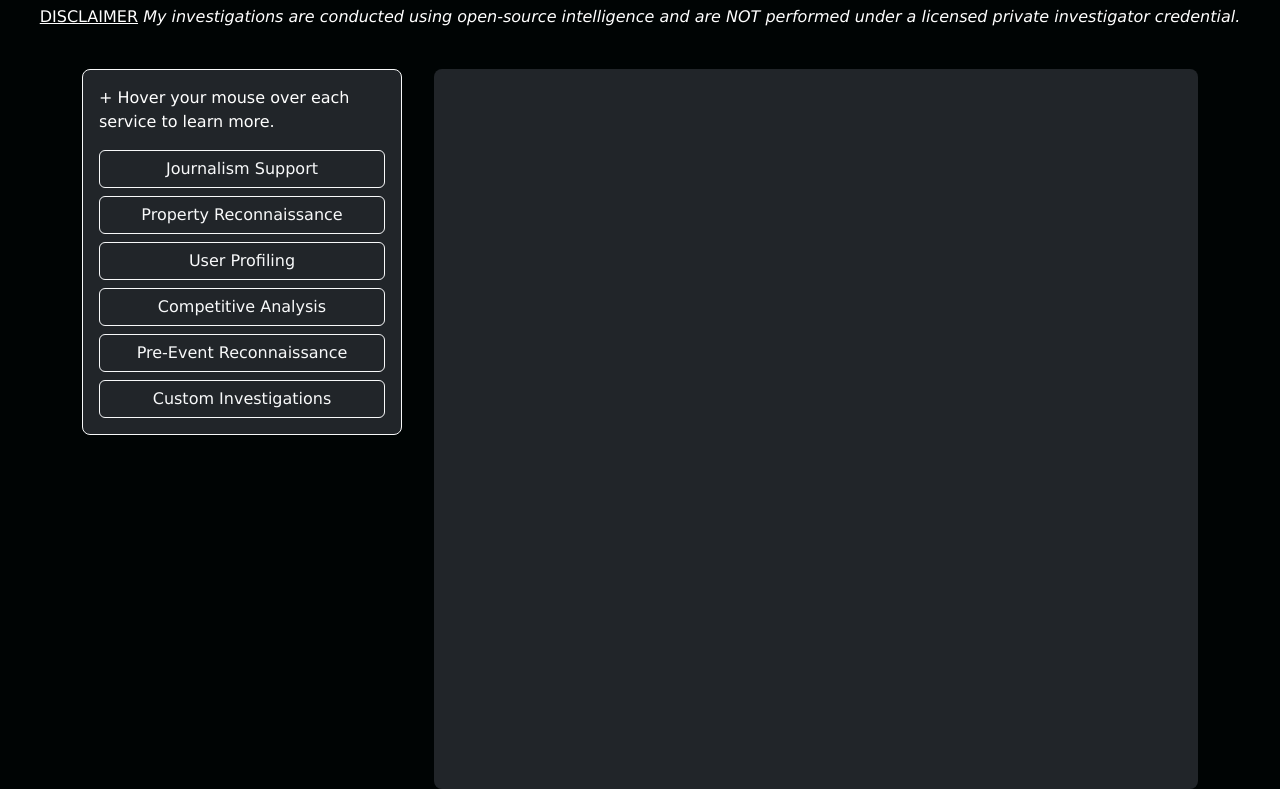
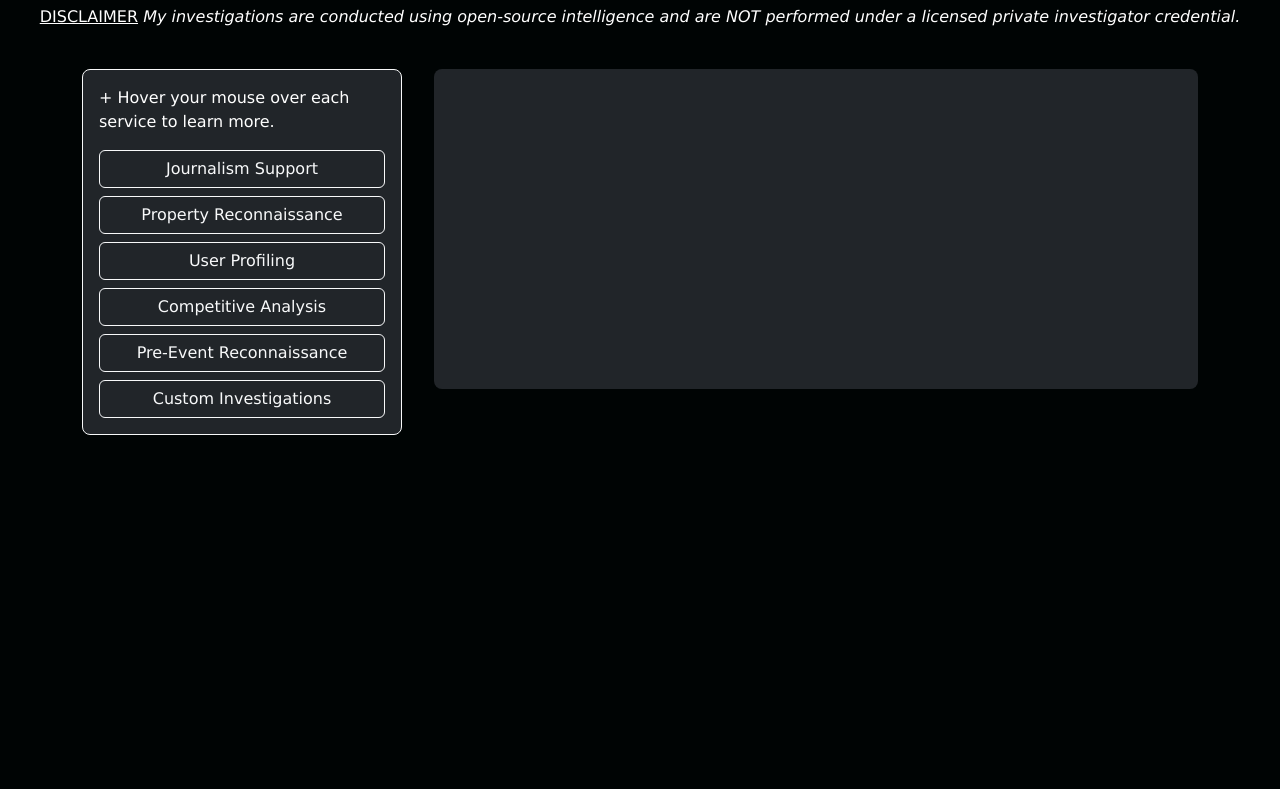
Before and after one commit to password-enthusiast/password-enthusiast.github.io, a plain HTML site: page index.html in a window 1280 px wide. Shown: the part 112-901 px from the top of the page. After the commit the page ends 800 px from the top, so only its background shows below. Drawn offline with nearby package versions, Linux system fonts and the light colour scheme.

Commit message:
Update index.html

```diff
--- a/index.html
+++ b/index.html
@@ -38,7 +38,7 @@
                 <button class="btn btn-outline-light navbutton" id="cu">Custom Investigations</button>
             </div>
         </aside>
-        <main class="feed bg-dark text-white rounded-3 p-3 flex-grow-1" id="feed" style="min-height: 90vh; margin-left: 2rem;">
+        <main class="feed bg-dark text-white rounded-3 p-3 flex-grow-1" id="feed" style="min-height: 40vh; margin-left: 2rem;">
         </main>
     </div>
 
```
